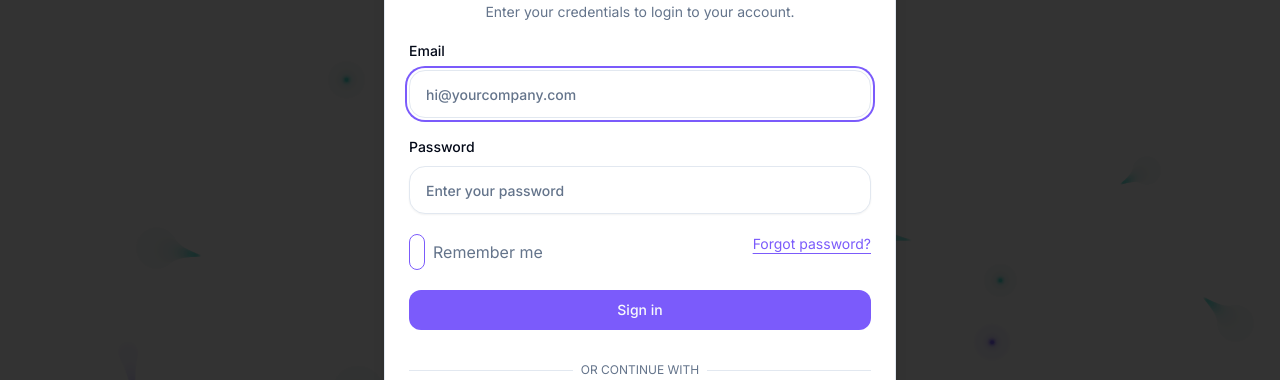
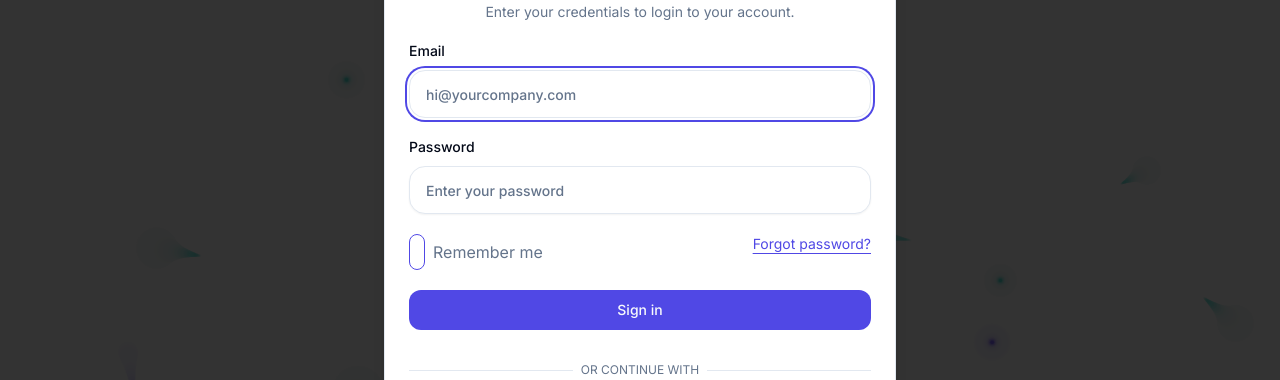
Before and after one commit to simonator1001/bizcard_ai, a Next.js app: page /signin in a window 1280 px wide. Shown: the part 182-562 px from the top of the page. Built offline with nearby package versions, Linux system fonts and the light colour scheme; no server answers.

Commit message:
fix: CSS variables — muted pink → neutral gray, secondary purple → violet, body bg purple → indigo, ring blue → indigo

```diff
--- a/app/globals.css
+++ b/app/globals.css
@@ -13,16 +13,16 @@
     --popover: 0 0% 100%;
     --popover-foreground: 222.2 84% 4.9%;
 
-    --primary: 252 95% 67%; /* vibrant blue */
+    --primary: 243 75% 59%; /* indigo */
     --primary-foreground: 210 40% 98%;
 
-    --secondary: 291 64% 65%; /* purple */
-    --secondary-foreground: 222.2 47.4% 11.2%;
+    --secondary: 263 70% 60%; /* violet */
+    --secondary-foreground: 210 40% 98%;
 
-    --muted: 340 82% 77%; /* pink */
+    --muted: 240 5% 88%; /* neutral gray */
     --muted-foreground: 215.4 16.3% 46.9%;
 
-    --accent: 210 40% 96.1%;
+    --accent: 243 75% 95%; /* light indigo */
     --accent-foreground: 222.2 47.4% 11.2%;
 
     --destructive: 0 84.2% 60.2%;
@@ -30,7 +30,7 @@
 
     --border: 214.3 31.8% 91.4%;
     --input: 214.3 31.8% 91.4%;
-    --ring: 252 95% 67%;
+    --ring: 243 75% 59%;
 
     --radius: 1rem;
   }
@@ -45,16 +45,16 @@
     --popover: 240 10% 14%;
     --popover-foreground: 210 40% 98%;
 
-    --primary: 252 95% 67%;
+    --primary: 243 75% 59%;
     --primary-foreground: 210 40% 98%;
 
-    --secondary: 291 64% 65%;
+    --secondary: 263 70% 60%;
     --secondary-foreground: 210 40% 98%;
 
-    --muted: 340 82% 77%;
+    --muted: 240 5% 20%;
     --muted-foreground: 215 20.2% 65.1%;
 
-    --accent: 217.2 32.6% 17.5%;
+    --accent: 240 5% 25%;
     --accent-foreground: 210 40% 98%;
 
     --destructive: 0 62.8% 30.6%;
@@ -62,7 +62,7 @@
 
     --border: 217.2 32.6% 17.5%;
     --input: 217.2 32.6% 17.5%;
-    --ring: 252 95% 67%;
+    --ring: 243 75% 59%;
   }
 }
 
@@ -80,7 +80,7 @@
   body {
     @apply bg-background text-foreground font-sans;
     font-family: 'Inter', 'ui-sans-serif', 'system-ui', 'sans-serif';
-    background: linear-gradient(135deg, hsl(252,95%,97%) 0%, hsl(291,64%,98%) 100%);
+    background: linear-gradient(135deg, hsl(243,75%,97%) 0%, hsl(263,70%,98%) 100%);
     min-height: 100vh;
     min-height: -webkit-fill-available;
     -webkit-font-smoothing: antialiased;
```
